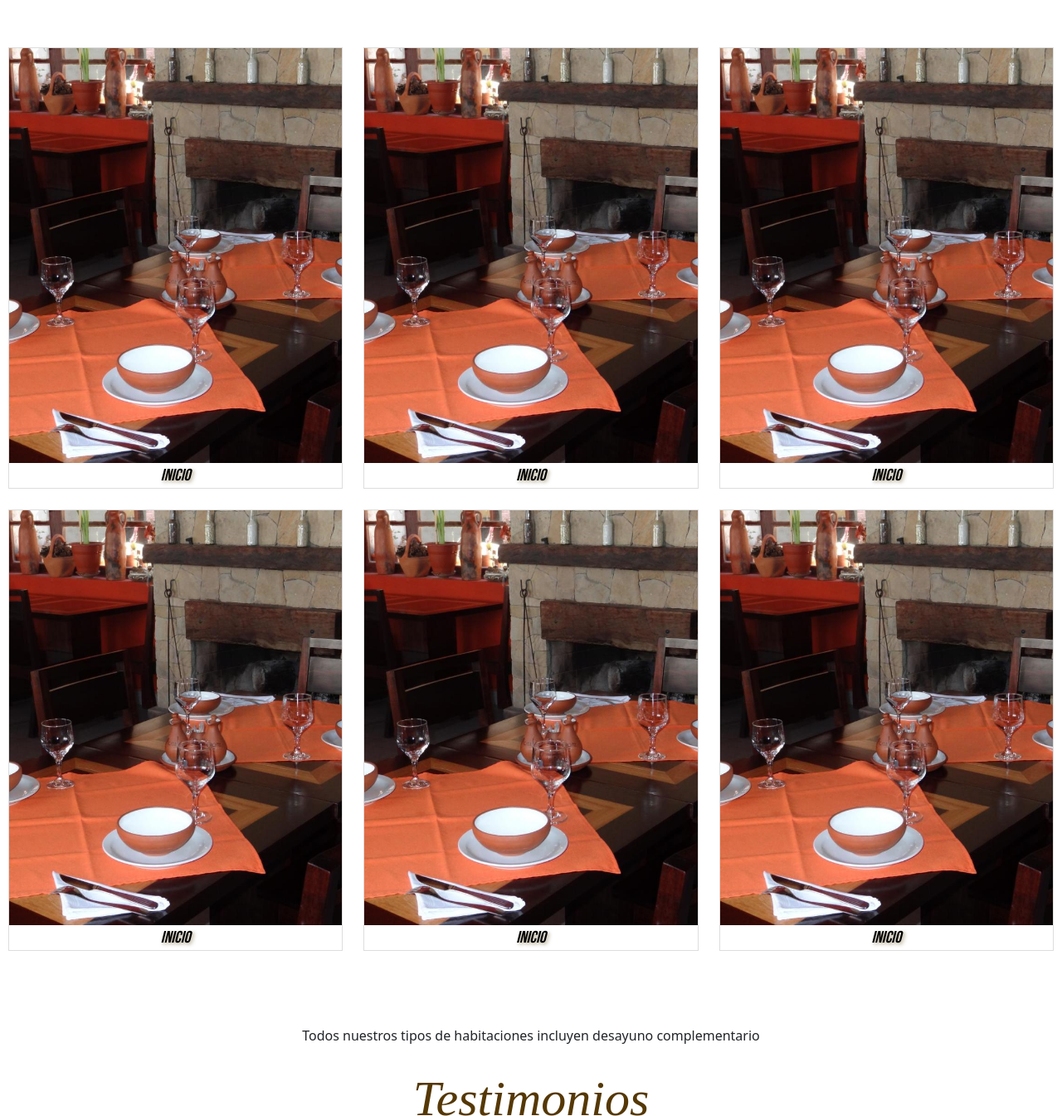
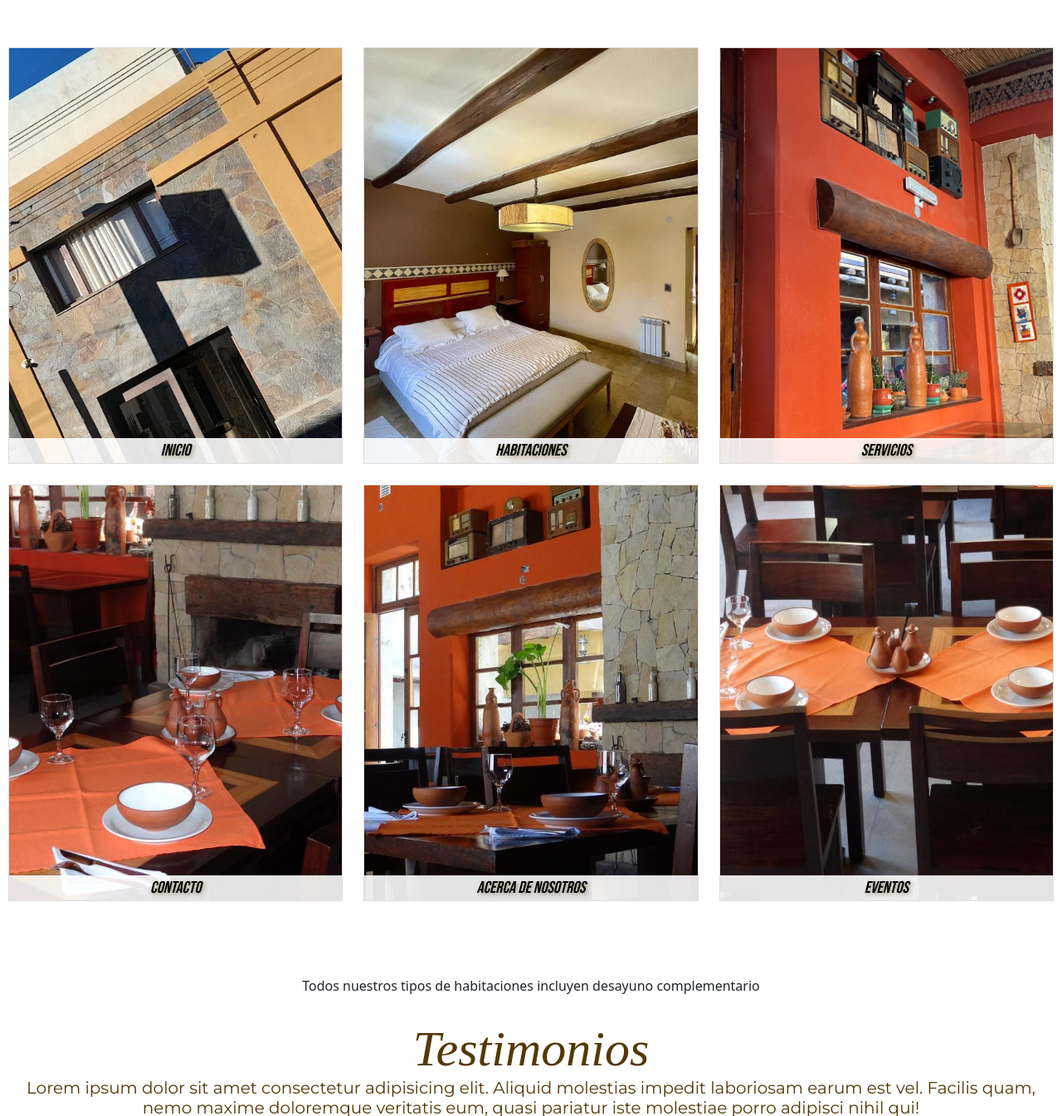
Before and after one commit to maxi802/hosteria_refugio_del_sol, a plain HTML site: page index.html in a window 1280 px wide. Shown: the part 702-2047 px from the top of the page at 83% size. Drawn offline with nearby package versions, Linux system fonts and the light colour scheme; a web font is replaced by a local one.

Commit message:
Animacion index casi terminada

```diff
--- a/css/styles.css
+++ b/css/styles.css
@@ -202,22 +202,53 @@
 	left: 0;
 	top: 0;
 	object-position: center;
-	cursor: pointer;
+
 }
 /*animacion grid*/
 .tarjeta-index-expand{
 	transition-property: all;
-	transition-duration: 1s;
+	transition-timing-function: ease;
+	transition-duration: 0.5s;
 	transition-delay: 0s;
+	max-width: 800px;
+	display: flex;
+	opacity: 1;
+	transform: translate(0);
+	overflow: hidden;
+	justify-content: flex-end;
+	flex-direction: column;
+	width: 100%;
+
 }
 
 .tarjeta-index-expand:hover{
-	width: 100%;
-	height: 100%;
-	background-color: rgb(255, 0, 0);
+	cursor: pointer;
 
 }
 
+.tarjeta-index-expand:hover .hover-animacion{
+	height: 100%;
+	width: 100%;
+	background-color: rgba(255, 255, 255, 0.885);
+
+
+}
+.tarjeta-index-expand:hover .textexpancar{
+	opacity: 1;
+	visibility: visible;
+}
+.hover-animacion{
+	display: flex;
+	flex-direction: column;
+	width: 100%;
+	text-align: center;
+	background-color: rgba(255, 255, 255, 0.885);
+	justify-content: center;
+	flex-direction: column;
+	position:absolute;
+}
+
+/*texto testimonios del carrusel*/
 .testimonios{
 	text-align: center;
 	display: flex;
--- a/index.html
+++ b/index.html
@@ -39,40 +39,64 @@
         <div class="contenidotar">
             <div class="grid">
                 <article class="grid-item">
+                    <a href="./index.html">
                         <div class="tarjeta-index-expand">
-                        <a href="./index.html"><img class="imageninicio" src="./images/mesa almuerzo .jpg" alt="hotel 1"></a>
-                        <div class="hover-animacion"><p class="textexpancar">Inicio</p></div>
+                            <img class="imageninicio" src="./images/20230610_172739.jpg" alt="hotel 1">
+                            <div class="hover-animacion">
+                                <p class="textexpancar">Inicio</p>
                             </div>
+                        </div>
+                    </a>
                 </article>
                 <article class="grid-item">
+                    <a href="./index.html">
                         <div class="tarjeta-index-expand">
-                        <a href="./index.html"><img class="imageninicio" src="./images/mesa almuerzo .jpg" alt="hotel 1"></a>
-                        <div class="hover-animacion"><p class="textexpancar">Inicio</p></div>
+                            <img class="imageninicio" src="./images/habitacion 9 perfil derecho.jpg" alt="hotel 2">
+                            <div class="hover-animacion">
+                                <p class="textexpancar">Habitaciones</p>
                             </div>
+                        </div>
+                    </a>
                 </article>
                 <article class="grid-item">
+                    <a href="./index.html">
                         <div class="tarjeta-index-expand">
-                        <a href="./index.html"><img class="imageninicio" src="./images/mesa almuerzo .jpg" alt="hotel 1"></a>
-                        <div class="hover-animacion"><p class="textexpancar">Inicio</p></div>
+                            <img class="imageninicio" src="./images/2021-09-14.jpg" alt="hotel 1">
+                            <div class="hover-animacion">
+                                <p class="textexpancar">Servicios</p>
                             </div>
+                        </div>
+                    </a>
                 </article>
                 <article class="grid-item">
+                    <a href="./index.html">
                         <div class="tarjeta-index-expand">
-                        <a href="./index.html"><img class="imageninicio" src="./images/mesa almuerzo .jpg" alt="hotel 1"></a>
-                        <div class="hover-animacion"><p class="textexpancar">Inicio</p></div>
+                            <img class="imageninicio" src="./images/mesa almuerzo .jpg" alt="hotel 1">
+                            <div class="hover-animacion">
+                                <p class="textexpancar">Contacto</p>
                             </div>
+                        </div>
+                    </a>
                 </article>
                 <article class="grid-item">
+                    <a href="./index.html">
                         <div class="tarjeta-index-expand">
-                        <a href="./index.html"><img class="imageninicio" src="./images/mesa almuerzo .jpg" alt="hotel 1"></a>
-                        <div class="hover-animacion"><p class="textexpancar">Inicio</p></div>
+                            <img class="imageninicio" src="./images/mesaalmuerzo3.jpg" alt="hotel 1">
+                            <div class="hover-animacion">
+                                <p class="textexpancar">Acerca de Nosotros</p>
                             </div>
+                        </div>
+                    </a>
                 </article>
                 <article class="grid-item">
+                    <a href="./index.html">
                         <div class="tarjeta-index-expand">
-                        <a href="./index.html"><img class="imageninicio" src="./images/mesa almuerzo .jpg" alt="hotel 1"></a>
-                        <div class="hover-animacion"><p class="textexpancar">Inicio</p></div>
+                            <img class="imageninicio" src="./images/mesa almuerzo 2.jpg" alt="hotel 1">
+                            <div class="hover-animacion">
+                                <p class="textexpancar">Eventos</p>
                             </div>
+                        </div>
+                    </a>
                 </article>
             </div>
         </div>
```
Lines whose indentation alone changed are shown as unchanged.
